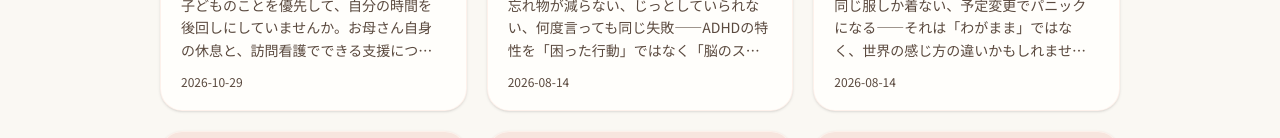
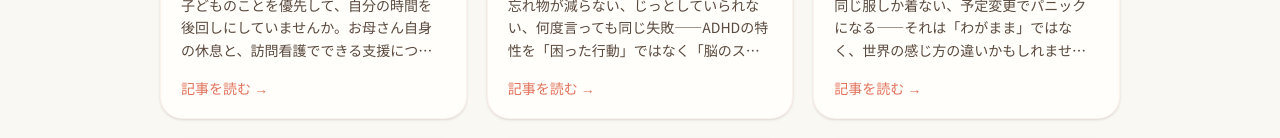
Before and after one commit to schoolyardpenguin1002-code/ritanowa, a Next.js app: page /blog in a window 1280 px wide. Shown: the part 814-952 px from the top of the page. Built offline with nearby package versions, Linux system fonts and the light colour scheme; no server answers; a web font is replaced by a local one.

Commit message:
ブログ一覧・記事詳細の日付表示を整理 (#3)
* Hide repeated blog date display: app/blog/page.tsx

* Hide repeated blog date display: app/blog/[slug]/page.tsx

```diff
--- a/app/blog/[slug]/page.tsx
+++ b/app/blog/[slug]/page.tsx
@@ -36,12 +36,11 @@ export default async function BlogDetailPage({ params }: Props) {
         <p className="mb-2 text-base font-medium text-[var(--ritanowa-gold)] sm:text-lg">
           {post.frontmatter.category}
         </p>
-        <p className="mb-8 flex flex-wrap gap-x-3 gap-y-1 text-base text-muted-foreground sm:text-lg">
-          <time dateTime={post.frontmatter.date}>{post.frontmatter.date}</time>
-          {post.frontmatter.author ? (
-            <span>／ {post.frontmatter.author}</span>
-          ) : null}
-        </p>
+        {post.frontmatter.author ? (
+          <p className="mb-8 text-base text-muted-foreground sm:text-lg">
+            {post.frontmatter.author}
+          </p>
+        ) : null}
         <MarkdownBody content={post.content} />
         <p className="mt-12">
           <Link
--- a/app/blog/page.tsx
+++ b/app/blog/page.tsx
@@ -130,12 +130,9 @@ export default async function BlogPage({ searchParams }: Props) {
                     <p className="line-clamp-3 text-sm leading-relaxed text-muted-foreground">
                       {item.frontmatter.excerpt}
                     </p>
-                    <time
-                      dateTime={item.frontmatter.date}
-                      className="mt-auto pt-1 text-xs text-muted-foreground"
-                    >
-                      {item.frontmatter.date}
-                    </time>
+                    <span className="mt-auto pt-2 text-sm font-medium text-[var(--ritanowa-terracotta)]">
+                      記事を読む →
+                    </span>
                   </div>
                 </Link>
               </li>
```
